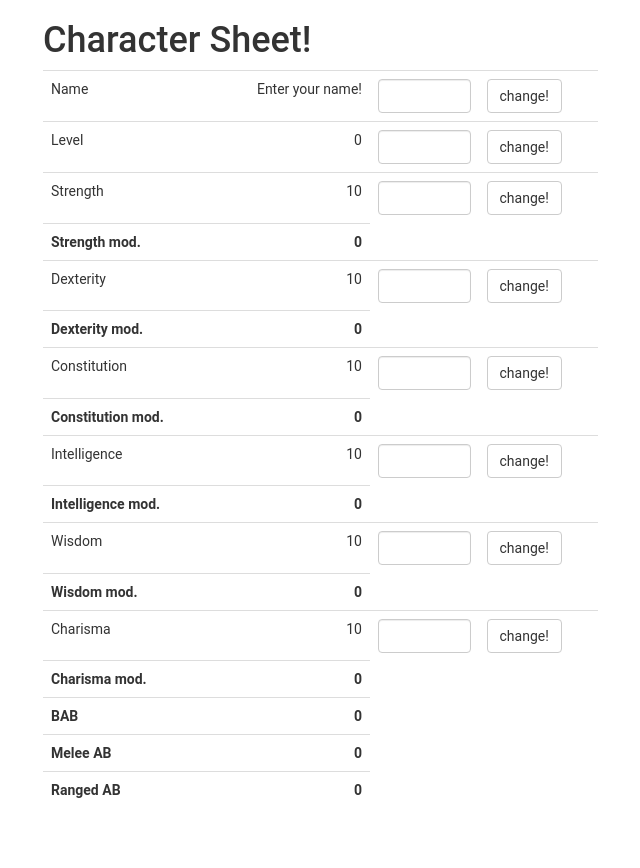
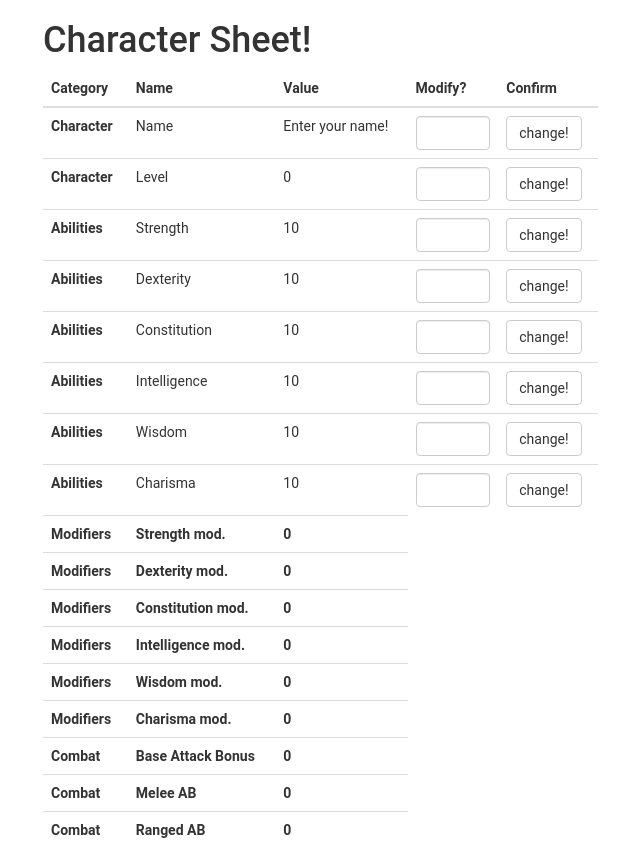
Before and after one commit to quadratic-games/character-sheet, a Flask app: page /char in a window 1280 px wide. Shown: the part 55-923 px from the top of the page, without its empty margins (27-667 px from the left). Before the commit the page ends 853 px from the top, so only its background shows below. Run offline with Flask 2, Linux system fonts and the light colour scheme; parts of the project's set-up code (start-up, migrations or seed data) failed here and were passed over; some libraries are stand-ins or nearby versions.

Commit message:
added category support

```diff
--- a/static/app.js
+++ b/static/app.js
@@ -4,52 +4,58 @@ var App = new Marionette.Application();
 
 var Stat = Backbone.Model.extend({
     defaults: {
-        id: "undefined",
-        name: "statName",
+        id: "Undefined",
+        name: "Statname",
         value: 0,
-        mutable: true
+        mutable: true,
+        category: "Misc"
     }
 });
 
 var Character = Backbone.Collection.extend({
     model: Stat,
+    categories: ["Character", "Abilities", "Modifiers", "Combat", "Misc"],
+    comparator: function (model) {
+        return this.categories.indexOf(model.get("category"));
+    },
     initialize: function () {
-        this.addStat("Name", "Enter your name!", [], function (){});
-        this.addStat("Level", 0, [], function (){});
+        this.addStat("Character", "Name", "Enter your name!", [], function (){});
+        this.addStat("Character", "Level", 0, [], function (){});
 
         ["Strength", "Dexterity", "Constitution",
          "Intelligence", "Wisdom", "Charisma"]
             .forEach(function (statName, index, array) {
-                this.addStat(statName, 10, [],
+                this.addStat("Abilities", statName, 10, [],
                             function(){});
-                this.addStat(statName + " mod.", 0, [statName],
+                this.addStat("Modifiers", statName + " mod.", 0, [statName],
                             function (statVal) {
                                 return Math.floor(
                                     (statVal - 10)
                                         / 2);
                             });
             }, this);
-        this.addStat("BAB", 0, ["Level"],
+        this.addStat("Combat", "Base Attack Bonus", 0, ["Level"],
                     function (level) {
                         return level - 1;
                     });
-        this.addStat("Melee AB", 0, ["BAB", "Strength mod."],
+        this.addStat("Combat", "Melee AB", 0, ["Base Attack Bonus", "Strength mod."],
                      function (bab, strmod) {
                          return bab + strmod;
                      });
-        this.addStat("Ranged AB", 0, ["BAB", "Dexterity mod."],
+        this.addStat("Combat", "Ranged AB", 0, ["Base Attack Bonus", "Dexterity mod."],
                      function (bab, dexmod) {
                          return bab + dexmod;
                      });
     },
-    addStat: function (statName, statVal, listenTos,
+    addStat: function (statCat, statName, statVal, listenTos,
                      generator) {
          var mutability = listenTos.length === 0;
          var stat = new Stat({
              id: statName,
              name: statName,
              value: statVal,
-             mutable: mutability
+             mutable: mutability,
+             category: statCat
          });
          this.add(stat);
 
@@ -65,6 +71,8 @@ var Character = Backbone.Collection.extend({
                          })));
              });
          });
+
+        this.sort();
      }
 });
 
@@ -98,7 +106,7 @@ var CharacterView = Marionette.CompositeView.extend({
     template: "#character-template",
     collection: Character,
     childView: StatView,
-    childViewContainer: "#stats"
+    childViewContainer: "tbody",
 });
 
 App.addRegions({
--- a/templates/character.html
+++ b/templates/character.html
@@ -2,14 +2,15 @@
 
 {% block templates %}
     <script id="stat-template" type="text/template">
-      <td align="left">
+      <th><%= category %></th>
+      <td>
         <% if (mutable) { %>
         <%= name %>
         <% } else { %>
         <b><%= name %></b>
         <% } %>
       </td>
-      <td align="right">
+      <td>
         <% if (mutable) { %>
         <%= value %>
         <% } else { %>
@@ -24,7 +25,14 @@
 
     <script id="character-template" type="text/template">
       <table class="table">
-        <tbody id="stats">
+        <thead>
+          <th>Category</th>
+          <th>Name</th>
+          <th>Value</th>
+          <th>Modify?</th>
+          <th>Confirm</th>
+        </thead>
+        <tbody>
         </tbody>
       </table>
     </script>
```
